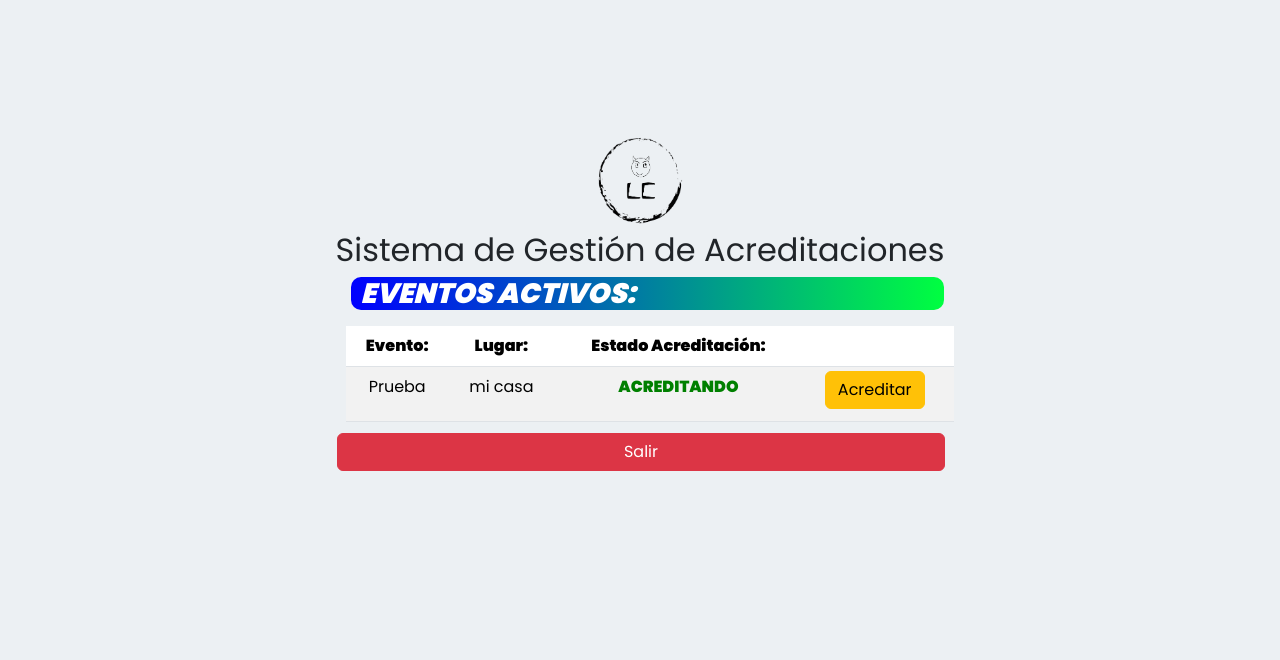
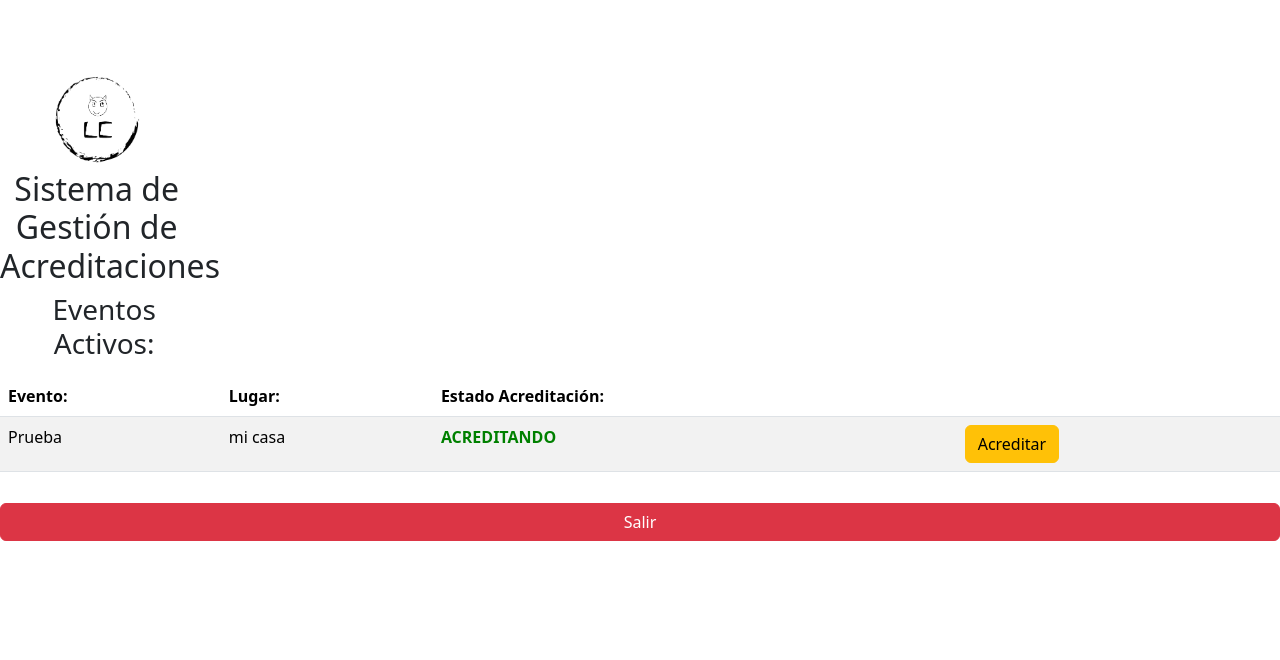
Before and after one commit to lcastillo1486/bk_acreditaciones, a Django app: page /templateMobil/ in a window 1280 px wide. Shown: the top 660 px of the page. Run offline with Django 4.2, Linux system fonts and the light colour scheme; a user stored in the database is signed in; data comes from the database, SQL or seed files in the repository.

Commit message:
prueba_visor_mobil

```diff
--- a/eventos/templates/movil.html
+++ b/eventos/templates/movil.html
@@ -10,159 +10,17 @@
     <meta name="viewport" content="width=device-width, initial-scale=1.0">
     <title>Sistema de Acreditación</title>
 </head>
-<style>
-    @import url('https://fonts.googleapis.com/css2?family=Poppins:wght@400;900&display=swap');
-    /* @import url('https://fonts.googleapis.com/css2?family=Dancing+Script&display=swap'); */
-    /* @import url('https://fonts.googleapis.com/css2?family=Lobster&display=swap'); */
-    /* @import url('https://fonts.googleapis.com/css2?family=Pacifico&display=swap'); */
-    /* @import url('https://fonts.googleapis.com/css2?family=Great+Vibes&display=swap'); */
 
-    input {
-        caret-color: red;
-    }
-
-    body {
-        margin: 0;
-        width: 100vw;
-        height: 80vh;
-        background: #ecf0f3;
-        display: flex;
-        align-items: center;
-        text-align: center;
-        justify-content: center;
-        place-items: center;
-        overflow: auto;
-        font-family: poppins;
-    }
-
-    .container {
-        position: relative;
-        width: 350px;
-        height: 500px;
-        border-radius: 20px;
-        padding: 40px;
-        box-sizing: border-box;
-        background: #ecf0f3;
-        box-shadow: 14px 14px 20px #cbced1, -14px -14px 20px white;
-    }
-
-    .brand-logo {
-        height: 100px;
-        width: 100px;
-        background: url("https://img.icons8.com/color/100/000000/twitter--v2.png");
-        margin: auto;
-        border-radius: 50%;
-        box-sizing: border-box;
-        box-shadow: 7px 7px 10px #cbced1, -7px -7px 10px white;
-    }
-
-    .brand-title {
-        margin-top: 10px;
-        font-weight: 900;
-        font-size: 1.8rem;
-        color: #1DA1F2;
-        letter-spacing: 1px;
-    }
-
-    .inputs {
-        text-align: left;
-        margin-top: 30px;
-    }
-
-    label,
-    input,
-    button {
-        display: block;
-        width: 100%;
-        padding: 0;
-        border: none;
-        outline: none;
-        box-sizing: border-box;
-    }
-
-    label {
-        margin-bottom: 4px;
-    }
-
-    label:nth-of-type(2) {
-        margin-top: 12px;
-    }
-
-    input::placeholder {
-        color: gray;
-    }
-
-    input {
-        background: #ecf0f3;
-        padding: 10px;
-        padding-left: 20px;
-        height: 50px;
-        font-size: 14px;
-        border-radius: 50px;
-        box-shadow: inset 6px 6px 6px #cbced1, inset -6px -6px 6px white;
-    }
-
-    button {
-        color: white;
-        margin-top: 20px;
-        background: #1d2931;
-        height: 40px;
-        border-radius: 20px;
-        cursor: pointer;
-        font-weight: 900;
-        box-shadow: 6px 6px 6px #cbced1, -6px -6px 6px white;
-        transition: 0.5s;
-    }
-
-    button:hover {
-        box-shadow: none;
-    }
-
-    a {
-        position: relative;
-        font-size: 8px;
-        bottom: 4px;
-        right: 4px;
-        text-decoration: none;
-        color: black;
-        background: yellow;
-        border-radius: 10px;
-        padding: 2px;
-    }
-
-    h1 {
-        position: relative;
-        top: 0;
-        left: 0;
-        color: #00003d;
-    }
-
-    h3 {
-        color: white;
-        font-weight: bold;
-        font-style: italic;
-        text-align: left;
-        background: linear-gradient(to right, #0000ff, #00ff40);
-        text-transform: uppercase;
-        border-radius: 10px;
-        padding-left: 10px;
-        margin-left: 5px;
-    }
-    th {
-        margin-left: 10px;
-    }
-    td{
-        margin-left: 10px;
-    }
-</style>
 
 <body>
-    <div>
-        <div class="centrar">
+    <div class="row">
+
+        <div style="text-align: center;" class="col-sm-12 col-md-6 col-lg-2 col-xl-2">
+
             <img src="{% static 'logo.png' %}" width="100" height="100" style="margin-top: 70px;">
             <h2>Sistema de Gestión de Acreditaciones</h2>
             <h3 style="margin-left: 15px;"> Eventos Activos: </h3>
-        </div>
+
             {% if messages %}
             {% for message in messages %}
             {% if message.tags == 'success' %}
@@ -176,8 +34,12 @@
             {% endif %}
             {% endfor %}
             {% endif %}
-        <div class="table responsive py-2" style="margin: 0 5px; margin-left: 5px;">
-            <table class="table table-striped" style="margin: 0 5px; margin-left: 5px;">
+        </div>
+    </div>
+
+    <div class="row">
+        <div class="table responsive py-2">
+            <table class="table table-striped">
                 <thead>
                     <tr>
                         <th>
@@ -217,49 +79,23 @@
                             {% endif %}
                         </td>
                         <td>
-
-
-
-                            <!-- <form action='/importarExcel/{{c.id}}' method="post" enctype="multipart/form-data">
-                        {% csrf_token %}
-                        <input type="file" name="archivo_excel" id="archivo_excel" class="file-input">
-                        <button type="submit" id="btn-importar" class="btn btn-primary"
-                            name="btn-importar">Importar</button>
-                    </form>
-
-                    {% if c.num_cargas == 0 %}
-                    <a href='/iniciaAcreditacion/{{c.id}}' class="btn btn-info disabled">Iniciar Acreditación</a>
-                    <a href='/detieneAcreditacion/{{c.id}}' class="btn btn-danger disabled">Cerrar Acreditación</a>
-                    <a href='/buscarPersonal/{{c.id}}' class="btn btn-danger disabled">Acreditar</a>
-                    {% else %}
-                    <a href='/iniciaAcreditacion/{{c.id}}' id="inicial" data-toggle="tooltip"
-                        title="Iniciar el proceso de acreditación al personal" class="btn btn-info">Iniciar Acreditación</a>
-                    <a href='/detieneAcreditacion/{{c.id}}' id="detienee" data-toggle="tooltip" title="Finalizar el proceso de acreditación al personal"
-                        class="btn btn-danger">Cerrar Acreditación</a> -->
                             {% if c.acreditacion_activa == 1 %}
                             <a href='/registraUsuario/{{c.id}}' id="acredita" data-toggle="tooltip"
                                 title="Buscar personal y acreditar" class="btn btn-warning">Acreditar</a>
                             {% endif %}
-                            <!-- {% endif %} -->
-                            <!-- <a href='/#{{c.id}}' class="btn btn-danger">Cerrar Acreditación</a> -->
-
-                            <!-- <a href='/#{{c.id}}' class="btn btn-success">Subir Listado</a> -->
-
                         </td>
                     </tr>
-
                     {% endfor %}
                 </tbody>
             </table>
             <a href='/logout/' id="salir" class="btn btn-danger w-100" style="margin-top: 15px;">Salir</a>
+        </div>
     </div>
 
 
     <br><br><br><br>
     <!-- Construido y Desarrollado para Backtrack Telecomunicaciones por L. Castillo  -->
 
-
-    </div>
     <script>
         setTimeout(function () {
             var messages = document.getElementsByClassName('alert');
```
Lines whose indentation alone changed are shown as unchanged.
